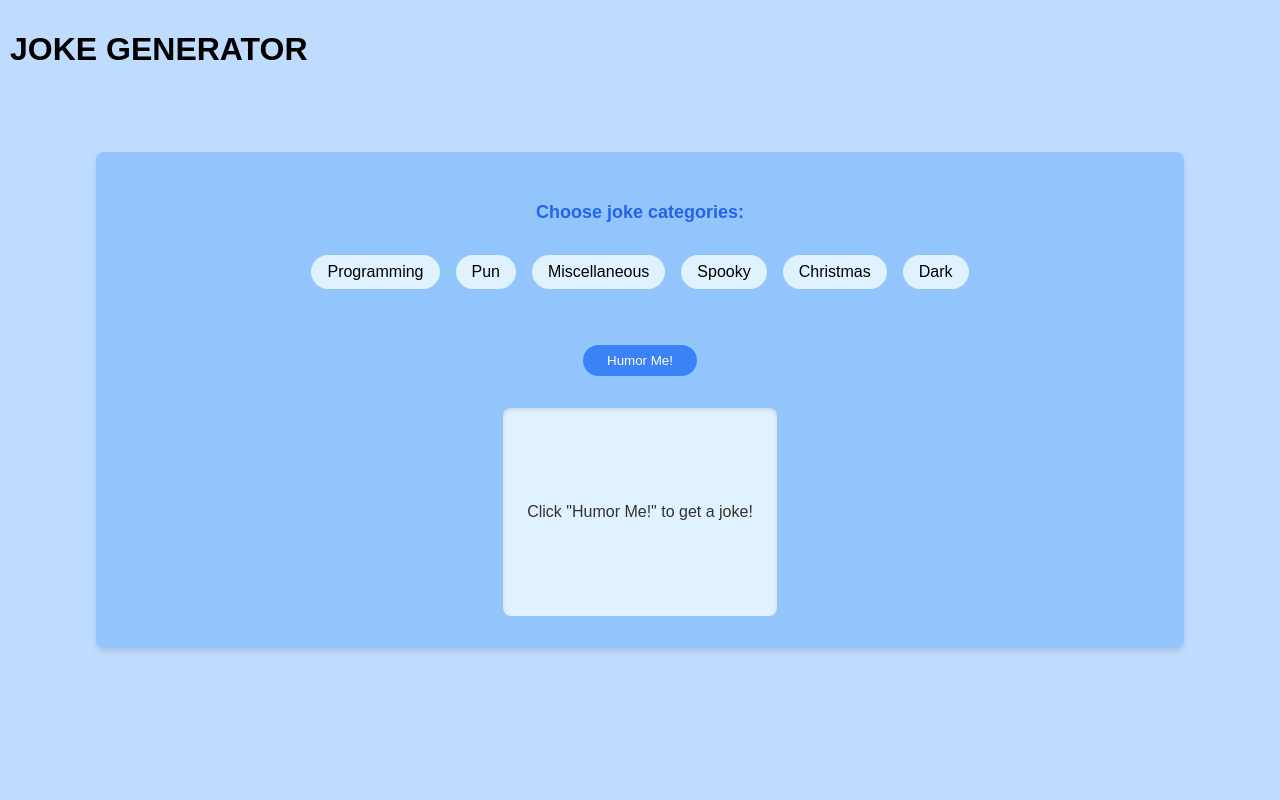
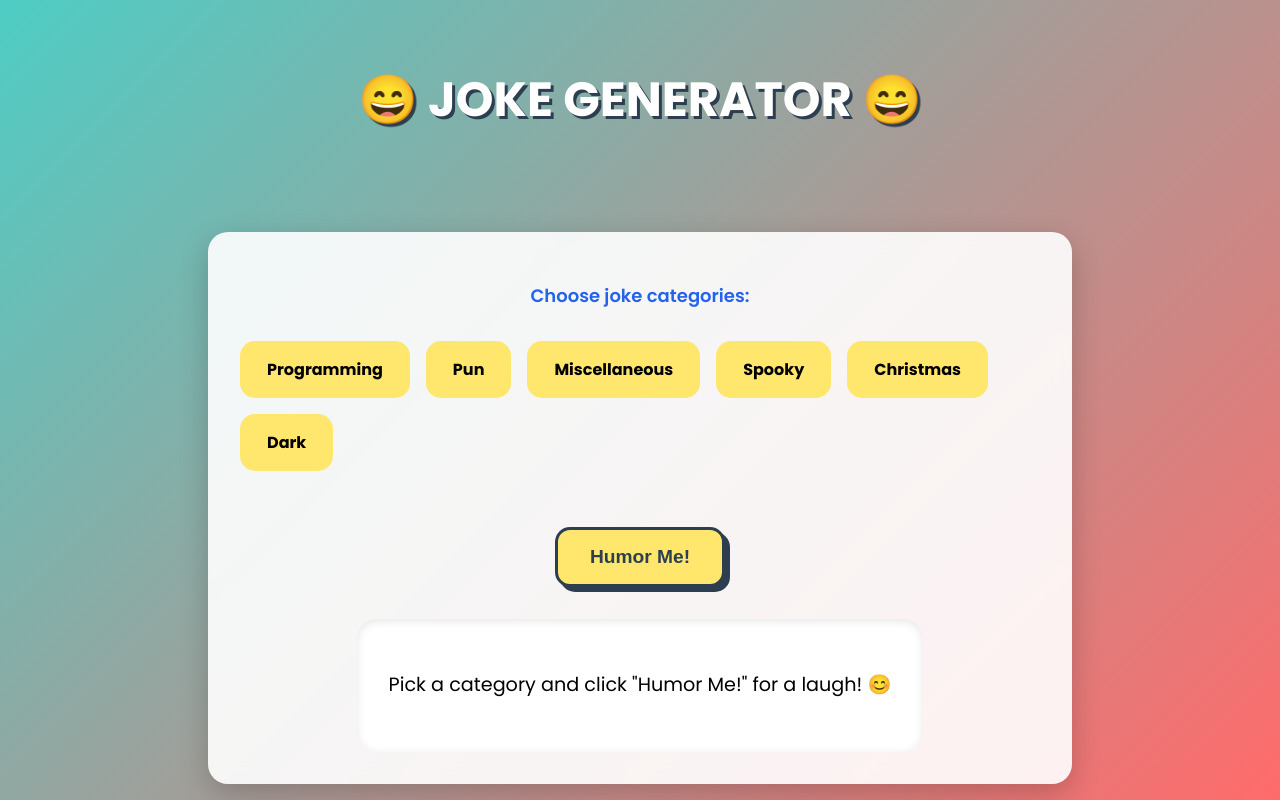
Before and after one commit to Mark-Anthony25/Joke-Generator, a plain HTML site: page index.html in a window 1280 px wide. Drawn offline with Linux system fonts and the light colour scheme.

Commit message:
update styles and enhance user interface; add joke fetching functionality

```diff
--- a/css/styles.css
+++ b/css/styles.css
@@ -1,31 +1,51 @@
 :root {
-    --primary-color: #1c6ca7;
-    --secondary-color: #bfdbfe;
-    --dark-color: #333;
+    --primary-color: #FF6B6B;
+    --secondary-color: #4ECDC4;
+    --accent-color: #FFE66D;
+    --dark-color: #2C3E50;
     --light-color: #fff;
-    --toggle-on-color: #3b82f6; /* Blue for active toggle */
-    --toggle-off-color: #e0f2fe; /* Light blue for inactive toggle */
+    --toggle-on-color: #FF6B6B;
+    --toggle-off-color: #FFE66D;
 }
 
 /* General body styling */
 body {
     margin: 0;
-    background-color: var(--secondary-color);
-    display: flex;
-    justify-content: center;
-    align-items: center;
+    background: linear-gradient(135deg, var(--secondary-color) 0%, var(--primary-color) 100%);
     min-height: 100vh;
     font-family: 'Poppins', sans-serif;
+    display: flex;
+    flex-direction: column;
+    align-items: center;
+}
+
+/* Title container styling */
+.title-container {
+    position: relative;
+    width: 100%;
+    text-align: center;
+    padding: 2rem 0;
+    margin-bottom: 2rem;
+}
+
+.title-container h1 {
+    font-size: 3rem;
+    color: var(--light-color);
+    text-shadow: 3px 3px 0px var(--dark-color);
+    animation: bounce 1s ease infinite;
 }
 
 /* Dashboard container styling */
 .dashboard-container {
-    background-color: #93c5fd; /* Equivalent to bg-blue-300 */
-    padding: 2rem; /* Equivalent to p-8 */
-    border-radius: 0.5rem; /* Equivalent to rounded-lg */
-    box-shadow: 0px 4px 6px rgba(0, 0, 0, 0.1); /* Equivalent to shadow-lg */
-    width: 100%;
-    max-width: 64rem; /* Equivalent to max-w-4xl */
+    background: rgba(255, 255, 255, 0.9);
+    backdrop-filter: blur(10px);
+    border-radius: 20px;
+    padding: 2rem;
+    box-shadow: 0 10px 30px rgba(0, 0, 0, 0.2);
+    width: 90%;
+    max-width: 800px;
+    transform-style: preserve-3d;
+    perspective: 1000px;
     display: flex;
     flex-direction: column;
     align-items: center;
@@ -55,47 +75,51 @@ body {
 }
 
 .toggle-button {
-    display: inline-flex;
-    align-items: center;
     background-color: var(--toggle-off-color);
-    padding: 0.5rem 1rem; /* Equivalent to px-4 py-2 */
-    border-radius: 9999px; /* Equivalent to rounded-full */
-    cursor: pointer;
-    transition: background 0.3s ease, transform 0.2s ease;
+    padding: 0.8rem 1.5rem;
+    border-radius: 15px;
+    font-weight: bold;
+    transform: translateZ(0);
+    transition: all 0.3s cubic-bezier(0.175, 0.885, 0.32, 1.275);
+    border: 3px solid transparent;
 }
 
 .toggle-button.active {
     background-color: var(--toggle-on-color);
     color: var(--light-color);
+    border-color: var(--dark-color);
+    transform: translateZ(20px) rotate(-3deg);
 }
 
 .toggle-button:hover {
-    transform: scale(1.05);
+    transform: translateZ(10px) scale(1.1);
 }
 
 /* Button styling */
 .btn {
-    background-color: #3b82f6; /* Equivalent to bg-blue-500 */
-    color: white; /* Equivalent to text-white */
-    padding: 0.5rem 1.5rem; /* Equivalent to px-6 py-2 */
-    border-radius: 9999px; /* Equivalent to rounded-full */
-    border: none;
-    cursor: pointer;
-    transition: opacity 0.3s ease, transform 0.2s ease;
+    background: var(--accent-color);
+    color: var(--dark-color);
+    font-size: 1.2rem;
+    font-weight: bold;
+    padding: 1rem 2rem;
+    border-radius: 15px;
+    border: 3px solid var(--dark-color);
+    box-shadow: 5px 5px 0px var(--dark-color);
+    transition: all 0.2s ease;
 }
 
 .btn:hover {
-    opacity: 0.9;
-    transform: scale(1.05);
+    transform: translate(2px, 2px);
+    box-shadow: 3px 3px 0px var(--dark-color);
 }
 
 /* Joke container styling */
 .joke-container {
-    background-color: #e0f2fe; /* Equivalent to bg-blue-100 */
-    padding: 1.5rem; /* Equivalent to p-6 */
-    border-radius: 0.5rem; /* Equivalent to rounded-lg */
-    box-shadow: inset 0px 2px 4px rgba(0, 0, 0, 0.1); /* Equivalent to shadow-inner */
-    min-height: 10rem; /* Equivalent to h-40 */
+    background: var(--light-color);
+    border-radius: 20px;
+    padding: 2rem;
+    box-shadow: inset 0 2px 10px rgba(0, 0, 0, 0.1);
+    transition: all 0.3s ease;
     text-align: center;
     display: flex;
     flex-direction: column;
@@ -104,21 +128,40 @@ body {
 }
 
 .joke-container p {
-    margin: 0.5rem 0;
-    color: #333;
+    font-size: 1.2rem;
+    line-height: 1.6;
 }
 
 .joke-container .punchline {
+    color: var(--primary-color);
+    font-size: 1.4rem;
     font-weight: bold;
-    color: var(--primary-color);
-    margin-top: 1rem !important;
+    margin-top: 1.5rem;
+    opacity: 0;
+    animation: fadeIn 1s ease forwards;
 }
 
-/* Title container styling */
-.title-container {
-    position: absolute;
-    top: 10px;
-    left: 10px;
+@keyframes bounce {
+    0%, 100% { transform: translateY(0); }
+    50% { transform: translateY(-10px); }
+}
+
+@keyframes fadeIn {
+    from { opacity: 0; transform: translateY(20px); }
+    to { opacity: 1; transform: translateY(0); }
+}
+
+/* Loading animation */
+.loading-dots::after {
+    content: '...';
+    animation: dots 1.5s steps(4, end) infinite;
+}
+
+@keyframes dots {
+    0%, 20% { content: '.'; }
+    40% { content: '..'; }
+    60% { content: '...'; }
+    80% { content: ''; }
 }
 
 /* Responsive Design */
--- a/index.html
+++ b/index.html
@@ -5,11 +5,12 @@
     <meta name="viewport" content="width=device-width, initial-scale=1.0">
     <title>Joke Generator</title>
     <link rel="stylesheet" href="css/styles.css">
+    <link href="https://fonts.googleapis.com/css2?family=Poppins:wght@400;600;700&display=swap" rel="stylesheet">
 </head>
 <body>
     <!-- Title -->
     <div class="title-container">
-        <h1>JOKE GENERATOR</h1>
+        <h1>😄 JOKE GENERATOR 😄</h1>
     </div>
     <div class="dashboard-container">
         <!-- Category Selectors -->
@@ -30,7 +31,7 @@
 
         <!-- Joke Display Container -->
         <div id="jokeContainer" class="joke-container">
-            <p>Click "Humor Me!" to get a joke!</p>
+            <p>Pick a category and click "Humor Me!" for a laugh! 😊</p>
         </div>
     </div>
 
```
Also changed, not shown: script.js (added, +32 -0 lines).
